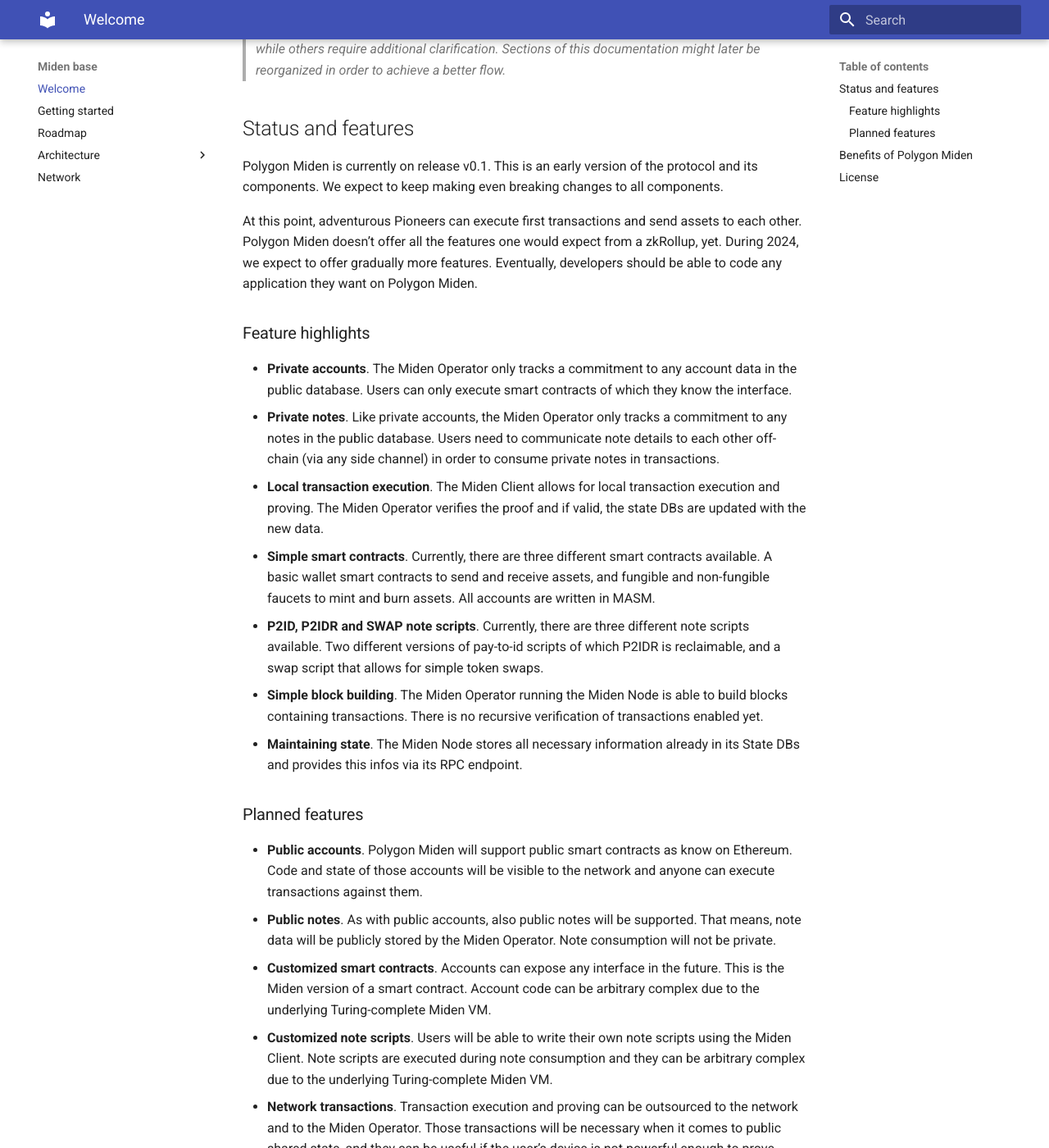
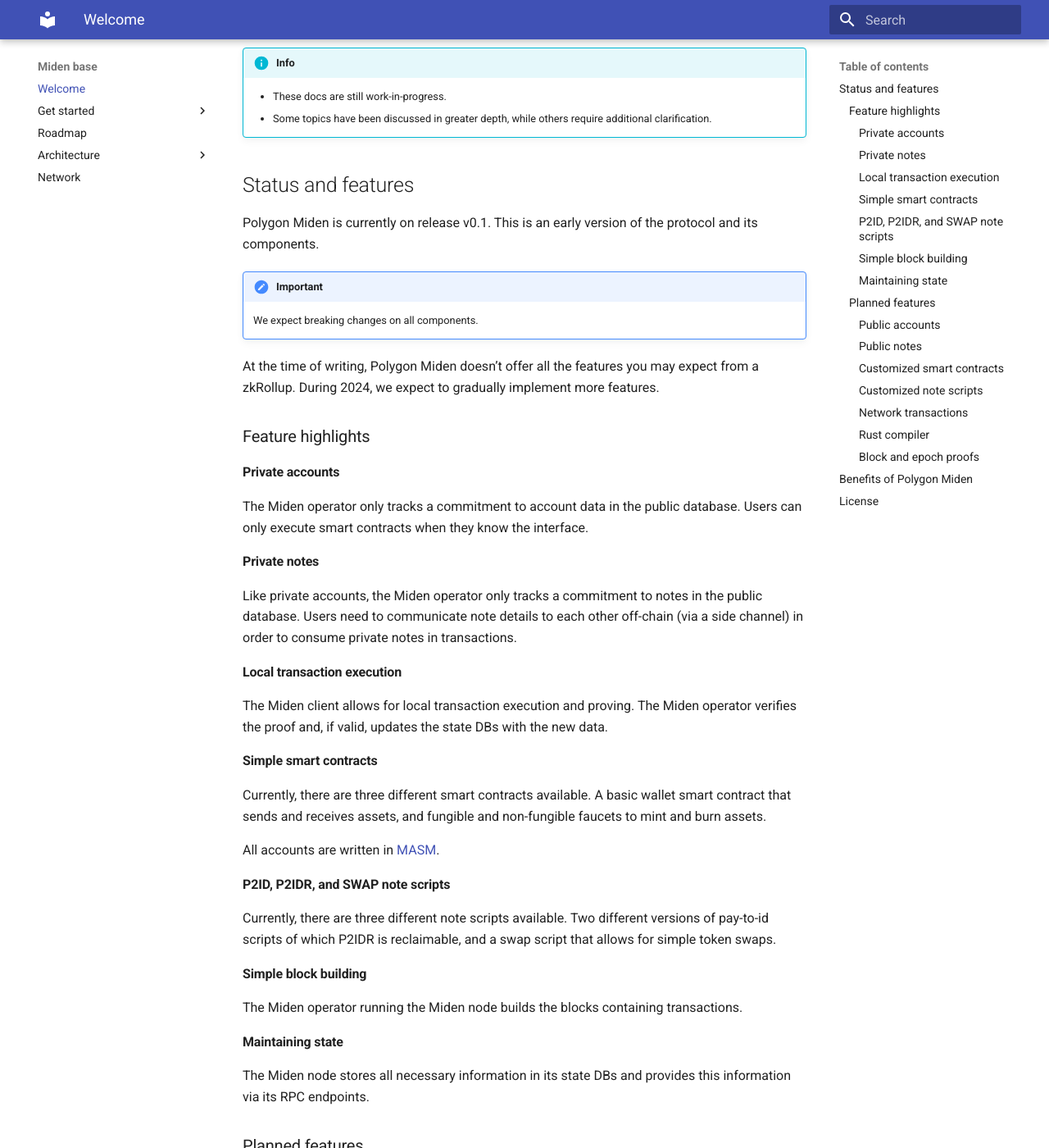
Before and after one commit to 0xPolygonMiden/miden-base, an MkDocs documentation site: the page built from docs/introduction/welcome.md, in a window 1280 px wide and 1400 px high, scrolled down 545 px. Shown: the whole window at 82% size. Built offline with MkDocs 1.6.1 and Material for MkDocs 9.7.7, drawn with Linux system fonts in a browser that asks for light colours; some of the changed text lies outside the part shown.

Commit message:
Copy editing docs for readability - first chunk for review (#531)
* welcome page

* adding updated docs

* updates after review

* add new line

* small update

```diff
--- a/docs/introduction/welcome.md
+++ b/docs/introduction/welcome.md
@@ -1,54 +1,108 @@
 # Polygon Miden
 
-Miden is a zero-knowledge rollup for high-throughput and private applications. Miden allows users to prove state changes of local data where the network only tracks a commitment of it. This leads to privacy and high-throughput. We think, Privacy Scales Better. Users can also let the Operator prove public state changes as in other known rollups.
+Polygon Miden is a zero-knowledge rollup for private, high-throughput applications.
 
-Polygon Miden is a modular execution layer that extends Ethereum's capabilities using powerful features such as parallel transaction execution and client-side proving. With Miden, developers can create novel, high-throughput, privacy preserving dApps for DeFi, RWA and Autonomous Worlds using their favorite languages such as Rust and TypeScript.
+It is a modular execution layer that extends Ethereum's capabilities using powerful features such as parallel transaction execution and client-side proving.
 
-If you want to join the technical discussion, please check out
+Miden allows users to prove state changes locally while the network only tracks a commitment, leading to privacy and high-throughput. Users can also let the operator prove public state changes like other rollups.
 
-* the [Discord](https://discord.gg/0xpolygondevs)
-* the [Repo](https://github.com/0xPolygonMiden)
-* the [Roadmap](roadmap.md)
+With Miden, developers can create novel, high-throughput, privacy-preserving dApps for DeFi, [RWA](https://en.wikipedia.org/wiki/Risk-weighted_asset), and [Autonomous Worlds](https://autonomousworlds.com/) with languages such as Rust and TypeScript.
 
-> *This documentation is still Work In Progress. Some topics have been discussed in greater depth, while others require additional clarification. Sections of this documentation might later be reorganized in order to achieve a better flow.*
+If you want to join the technical discussion, please check out the following:
+
+* [Discord](https://discord.gg/0xpolygondevs)
+* [Miden repo](https://github.com/0xPolygonMiden)
+* [Roadmap](roadmap.md)
+
+!!! info
+    - These docs are still work-in-progress.
+    - Some topics have been discussed in greater depth, while others require additional clarification.
 
 ## Status and features
 
-Polygon Miden is currently on release v0.1. This is an early version of the protocol and its components. We expect to keep making even breaking changes to all components.
+Polygon Miden is currently on release v0.1. This is an early version of the protocol and its components.
 
-At this point, adventurous Pioneers can execute first transactions and send assets to each other. Polygon Miden doesn't offer all the features one would expect from a zkRollup, yet. During 2024, we expect to offer gradually more features. Eventually, developers should be able to code any application they want on Polygon Miden.
+!!! important
+    We expect breaking changes on all components.
+
+At the time of writing, Polygon Miden doesn't offer all the features you may expect from a zkRollup. During 2024, we expect to gradually implement more features.
 
 ### Feature highlights
 
-* **Private accounts**. The Miden Operator only tracks a commitment to any account data in the public database. Users can only execute smart contracts of which they know the interface.
-* **Private notes**. Like private accounts, the Miden Operator only tracks a commitment to any notes in the public database. Users need to communicate note details to each other off-chain (via any side channel) in order to consume private notes in transactions.
-* **Local transaction execution**. The Miden Client allows for local transaction execution and proving. The Miden Operator verifies the proof and if valid, the state DBs are updated with the new data.
-* **Simple smart contracts**. Currently, there are three different smart contracts available. A basic wallet smart contracts to send and receive assets, and fungible and non-fungible faucets to mint and burn assets. All accounts are written in MASM.
-* **P2ID, P2IDR and SWAP note scripts**. Currently, there are three different note scripts available. Two different versions of pay-to-id scripts of which P2IDR is reclaimable, and a swap script that allows for simple token swaps.
-* **Simple block building**. The Miden Operator running the Miden Node is able to build blocks containing transactions. There is no recursive verification of transactions enabled yet.
-* **Maintaining state**. The Miden Node stores all necessary information already in its State DBs and provides this infos via its RPC endpoint.
+#### Private accounts
+
+The Miden operator only tracks a commitment to account data in the public database. Users can only execute smart contracts when they know the interface.
+
+#### Private notes
+
+Like private accounts, the Miden operator only tracks a commitment to notes in the public database. Users need to communicate note details to each other off-chain (via a side channel) in order to consume private notes in transactions.
+
+#### Local transaction execution
+
+The Miden client allows for local transaction execution and proving. The Miden operator verifies the proof and, if valid, updates the state DBs with the new data.
+
+#### Simple smart contracts
+
+Currently, there are three different smart contracts available. A basic wallet smart contract that sends and receives assets, and fungible and non-fungible faucets to mint and burn assets.
+
+All accounts are written in [MASM](https://0xpolygonmiden.github.io/miden-vm/user_docs/assembly/main.html).
+
+#### P2ID, P2IDR, and SWAP note scripts
+
+Currently, there are three different note scripts available. Two different versions of pay-to-id scripts of which P2IDR is reclaimable, and a swap script that allows for simple token swaps.
+
+#### Simple block building
+
+The Miden operator running the Miden node builds the blocks containing transactions.
+
+#### Maintaining state
+
+The Miden node stores all necessary information in its state DBs and provides this information via its RPC endpoints.
 
 ### Planned features
 
-* **Public accounts**. Polygon Miden will support public smart contracts as know on Ethereum. Code and state of those accounts will be visible to the network and anyone can execute transactions against them.
-* **Public notes**. As with public accounts, also public notes will be supported. That means, note data will be publicly stored by the Miden Operator. Note consumption will not be private.
-* **Customized smart contracts**. Accounts can expose any interface in the future. This is the Miden version of a smart contract. Account code can be arbitrary complex due to the underlying Turing-complete Miden VM.
-* **Customized note scripts**. Users will be able to write their own note scripts using the Miden Client. Note scripts are executed during note consumption and they can be arbitrary complex due to the underlying Turing-complete Miden VM.
-* **Network transactions**. Transaction execution and proving can be outsourced to the network and to the Miden Operator. Those transactions will be necessary when it comes to public shared state, and they can be useful if the user's device is not powerful enough to prove transactions efficiently.
-* **Rust compiler**. In order to write account code, note or transaction scripts, in Rust, there will be a Rust -> Miden Assembly compiler.
-* **Block and epoch proofs**. The Miden Node will recursively verify transactions and in doing so build batches of transactions, blocks and epochs.
+!!! warning
+    The following features are at a planning stage only.
+
+#### Public accounts
+
+Polygon Miden will support public smart contracts like Ethereum. Code and state of those accounts will be visible to the network and anyone can execute transactions against them.
+
+#### Public notes
+
+As with public accounts, public notes will also be supported. That means, the Miden operator will publicly store note data. Note consumption will not be private.
+
+#### Customized smart contracts
+
+Accounts can expose any interface in the future. This is the Miden version of a smart contract. Account code can be arbitrarily complex due to the underlying Turing-complete [Miden VM](https://0xpolygonmiden.github.io/miden-vm/intro/main.html).
+
+#### Customized note scripts
+
+Users will be able to write their own note scripts using the Miden client. Note scripts are executed during note consumption and they can be arbitrarilyy complex due to the underlying Turing-complete Miden VM.
+
+#### Network transactions
+
+Transaction execution and proving can be outsourced to the network and to the Miden operator. Those transactions will be necessary when it comes to public shared state, and they can be useful if the user's device is not powerful enough to prove transactions efficiently.
+
+#### Rust compiler
+
+In order to write account code, note or transaction scripts, in Rust, there will be a Rust -> Miden Assembly compiler.
+
+#### Block and epoch proofs
+
+The Miden node will recursively verify transactions and in doing so build batches of transactions, blocks, and epochs.
 
 ## Benefits of Polygon Miden
 
-* Ethereum security
-* Developers can build applications infeasible on other systems, e.g.
-  * **onchain order book exchange** due to parallel tx execution and updatable transactions
-  * **complex, incomplete information games** due to client-side proving and cheap complex computations
-  * **safe wallets** due to assets being stored in the accounts and account state can be hidden
-* Better privacy properties than on Ethereum - first web2 privacy, later even stronger privacy guarantees
-* Transactions can be recalled and updated
-* Lower fees due to client-side proving
-* dApps on Miden are safe to use due to account abstraction and compile-time safe Rust smart contracts
+* Ethereum security.
+* Developers can build applications that are infeasible on other systems. For example:
+  * **onchain order book exchange** due to parallel transaction execution and updatable transactions.
+  * **complex, incomplete information games** due to client-side proving and cheap complex computations.
+  * **safe wallets** due to hidden account state.
+* Better privacy properties than on Ethereum - first web2 privacy, later even stronger privacy guarantees.
+* Transactions can be recalled and updated.
+* Lower fees due to client-side proving.
+* dApps on Miden are safe to use due to account abstraction and compile-time safe Rust smart contracts.
 
 ## License
 
--- a/docs/network/network.md
+++ b/docs/network/network.md
@@ -1,26 +1,55 @@
-Polygon Miden is a bi-directional token bridge and state machine. Miden Nodes act as operators that keep the state and compress state transitions recursively into STARK-proofs. The token bridge on Ethereum verifies these proofs. Users can run Miden clients to send RPC requests to the Miden Nodes to update the state.
+!!! tip "Recap"
+    Polygon Miden network architecture contains a bi-directional token bridge and state machine.
 
-The major components of Polygon Miden are:
+    Miden nodes act as operators that maintain state and compress state transitions recursively into STARK-proofs. The token bridge on Ethereum verifies these proofs.
 
-- Miden Clients - represent Miden users
-- Miden Nodes - manage the Miden rollup and compress proofs
-- Verifier Contract - keeps and verifies state on Ethereum
-- Bridge Contract - entry and exit point for users
+    Users can run Miden clients to send RPC requests to the Miden nodes to update the state.
 
+    The major components of the Polygon Miden network are:
 
-## Network Slide
-![Miden Architecture Overview](../img/network/architecture-overview.svg)
+    - Miden clients which represent Miden users.
+    - Miden nodes which manage the Miden rollup and compress proofs.
+    - A verifier contract which maintains and verifies state on Ethereum.
+    - A bridge contract as an entry and exit point for users.
 
-## Miden Clients
-Users will run Miden Clients. They are designed to provide an interface for wallets representing accounts on Miden. Miden Clients can execute and prove transactions in the Tx Prover. They can handle arbitrary signature schemes - whereas the default is Falcon. The wallet interface serves a user interface, a wallet database to be able to store account data locally, and the required smart contract code that represents the account on Miden.
+## Overview of the Miden network
 
-## Miden Nodes
-Operators will run Miden Nodes. Operators ensure integrity of the Account, Note and Nullifier State - which represent the state of Polygon Miden. Operators can execute and proof transactions against single accounts and they can verify proofs of locally executed transactions. Furthermore, the operator compresses the proofs in several steps up to a single proofs that gets published and verified on the Verifier contract. Operators also watch events emitted by the Bridge Contract to detect deposits and withdrawals.
+![Miden architecture overview](../img/network/architecture-overview.svg)
 
-To manage all of this, Miden Nodes have different modules. The Node orchestrates a Tx Prover, a Tx Aggregator and a Block Producer. The Tx Prover executes and proves transactions, like in the Miden Client. The Tx Aggregator can batch multiple proofs together to reduce the final state proof size using recursive proving. The Block Producer exposes the RPC interface to the user. The Block Producer collects transactions in the Tx Pool and stores the state of Polygon Miden in its three databases (Accounts, Notes, Nullifiers).
+## Miden clients
 
-## Verifier Contract
+Users run Miden clients and they provide an interface for wallets representing accounts on Miden.
+
+Miden clients can execute and prove transactions with the tx prover. They can handle arbitrary signature schemes. The default is [Falcon](https://falcon-sign.info/). There is a wallet user interface, a database that stores account data locally, and the required smart contract code that represents the account on Miden.
+
+## Miden nodes
+
+Operators run Miden nodes.
+
+Operators ensure integrity of account, note, and nullifier states - all of which represent the state of Polygon Miden. Operators can execute and prove transactions against single accounts and they can also verify proofs of locally executed transactions.
+
+Furthermore, the operator compresses the proofs in several steps up to a single proof that gets published and verified on the verifier contract. Operators also watch events emitted by the bridge contract to detect deposits and withdrawals.
+
+### Node modules
+
+To manage all of this, Miden nodes have separate modules.
+
+- Tx prover: Executes and proves transactions, like the Miden client.
+- Tx aggregator: Batches multiple proofs together to reduce the final state proof size using recursive proving.
+- Block producer: exposes the RPC interface to the user and collects transactions in the tx pool and stores the state of Polygon Miden in its three databases (accounts, notes, and nullifiers).
+
+## Verifier contract
+
 This contract on Ethereum verifies proofs sent by the operator running a Miden Node. The proof is verified against the current state root. If accepted the state root changes.
 
-## Bridge Contract
-This contract serves the Miden users on Ethereum as bridge. Users can deposit their tokens and get an equivalent amount minted and sent to the specified address on Polygon Miden.
+!!! note
+    - Polygon Miden will integrate into the AggLayer.
+    - The specific design is not yet finalized.
+
+## Bridge contract
+
+This contract serves as a bridge for Miden users on Ethereum. Users can deposit their tokens and get an equivalent amount minted and sent to the specified address on Polygon Miden.
+
+!!! note
+    - Polygon Miden will integrate into the AggLayer and the Unified Bridge.
+    - The specific design is not yet finalized.
--- a/mkdocs.yml
+++ b/mkdocs.yml
@@ -23,7 +23,10 @@
 
 nav:
   - Welcome: introduction/welcome.md
-  - Getting started: introduction/getting-started.md
+  - Get started:
+      - Prerequisite steps: introduction/get-started/prerequisites.md
+      - Create account and use the faucet: introduction/get-started/create-account-use-faucet.md
+      - Private peer-to-peer off-chain txs: introduction/get-started/p2p-private-offchain-txs.md
   - Roadmap: introduction/roadmap.md
   - Architecture:
       - Architecture overview: architecture/overview.md
```
Also changed, not shown: docs/introduction/get-started/create-account-use-faucet.md (added, +158 -0 lines), docs/introduction/get-started/p2p-private-offchain-txs.md (added, +99 -0 lines), docs/introduction/get-started/prerequisites.md (added, +24 -0 lines), docs/introduction/getting-started.md (deleted, +0 -197 lines), docs/img/get-started/account-a.png (added), docs/img/get-started/account-b.png (added), docs/img/get-started/commit-height.png (added), docs/img/get-started/miden-account-list.png (added), docs/img/get-started/note-view.png (added), docs/img/get-started/two-accounts.png (added), docs/img/get-started/view-account-vault.png (added).
